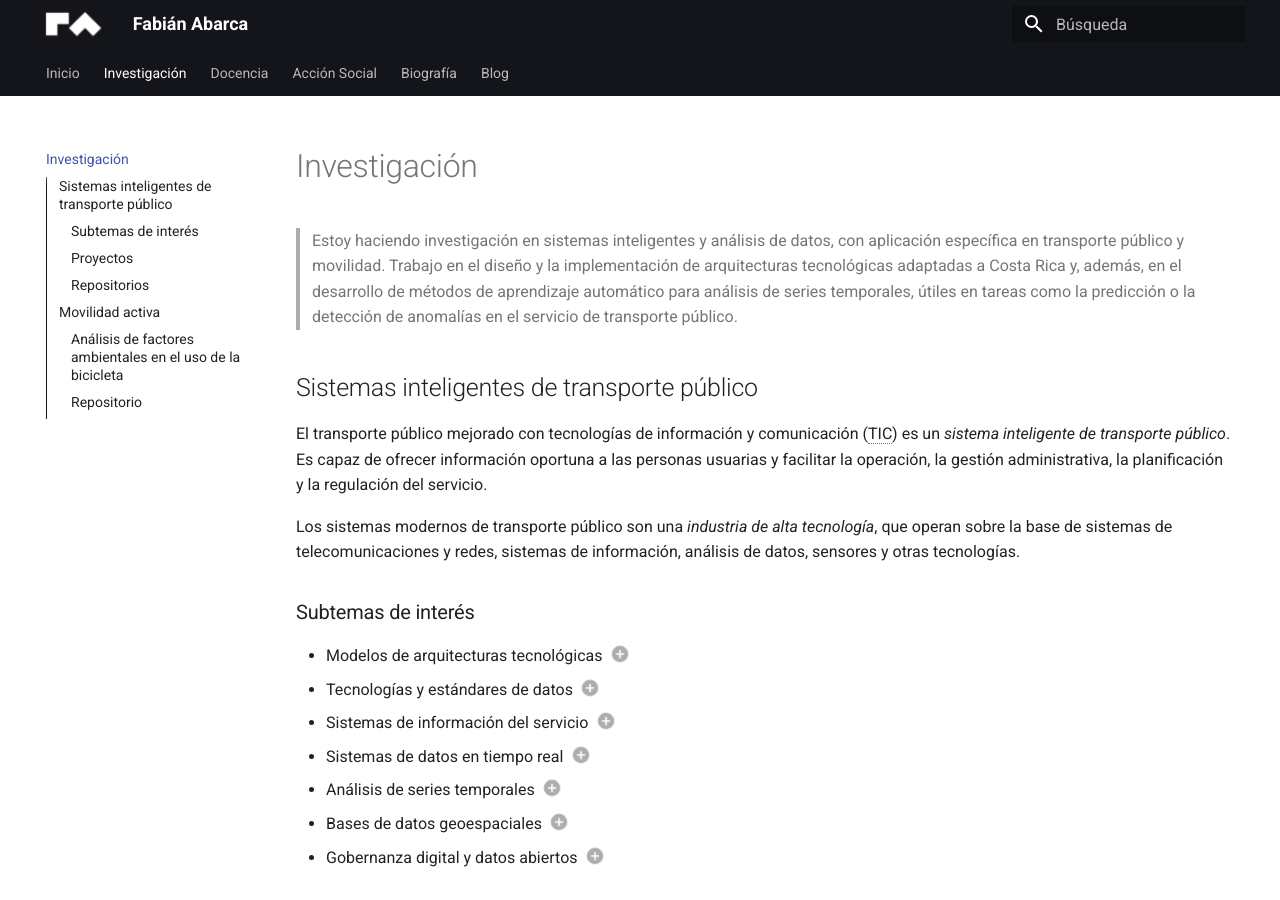
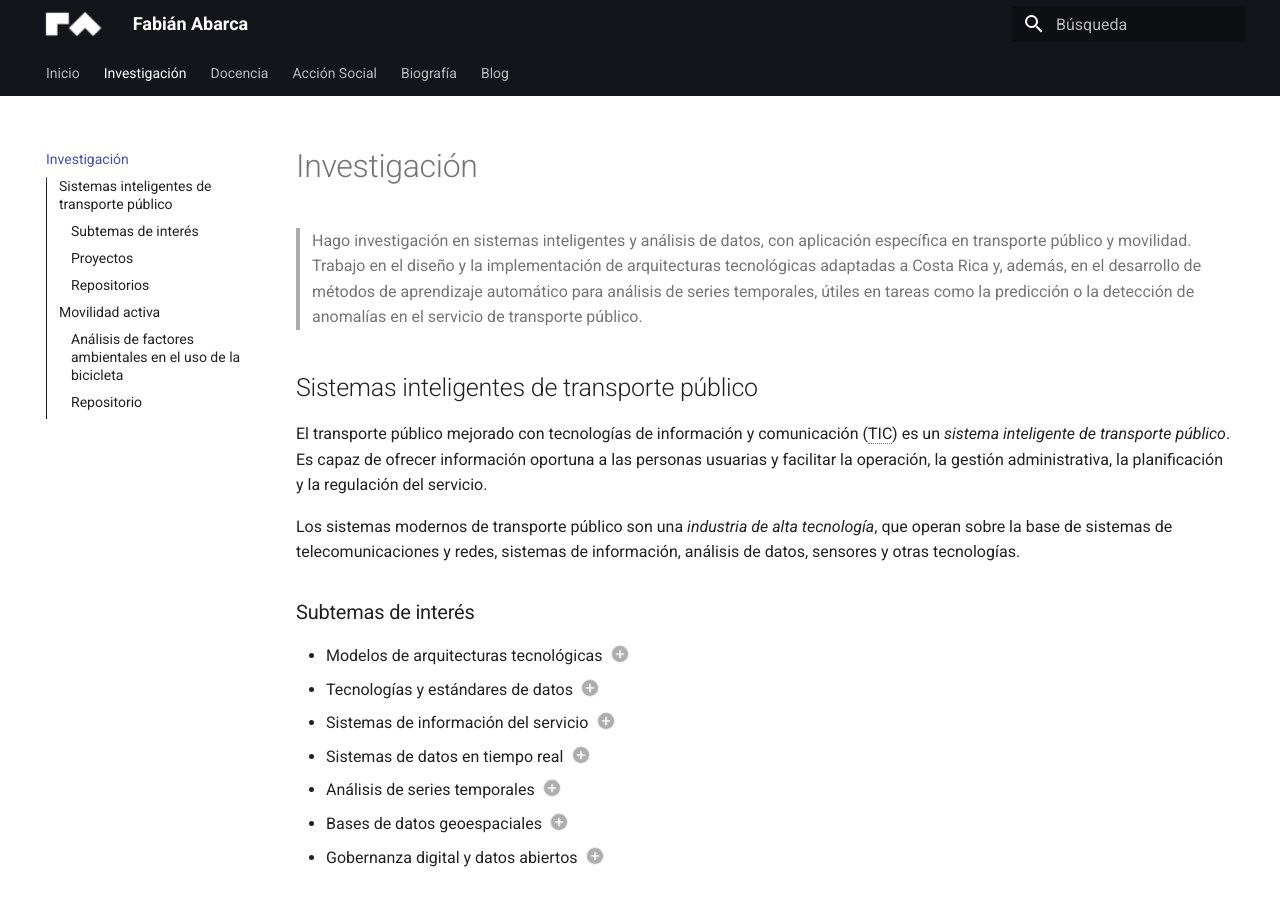
Before and after one commit to fabianabarca/puntocom, an MkDocs documentation site: the page built from docs/investigacion.md, in a window 1280 px wide and 900 px high. Built offline with MkDocs 1.6.1 and Material for MkDocs 9.7.7, drawn with Linux system fonts in a browser that asks for light colours.

Commit message:
Pequeño cambio en la descripción: Hago investigación...

```diff
--- a/docs/investigacion.md
+++ b/docs/investigacion.md
@@ -1,6 +1,6 @@
 # Investigación
 
-> Estoy haciendo investigación en sistemas inteligentes y análisis de datos, con aplicación específica en transporte público y movilidad. Trabajo en el diseño y la implementación de arquitecturas tecnológicas adaptadas a Costa Rica y, además, en el desarrollo de métodos de aprendizaje automático para análisis de series temporales, útiles en tareas como la predicción o la detección de anomalías en el servicio de transporte público.
+> Hago investigación en sistemas inteligentes y análisis de datos, con aplicación específica en transporte público y movilidad. Trabajo en el diseño y la implementación de arquitecturas tecnológicas adaptadas a Costa Rica y, además, en el desarrollo de métodos de aprendizaje automático para análisis de series temporales, útiles en tareas como la predicción o la detección de anomalías en el servicio de transporte público.
 
 ## Sistemas inteligentes de transporte público
 
```
